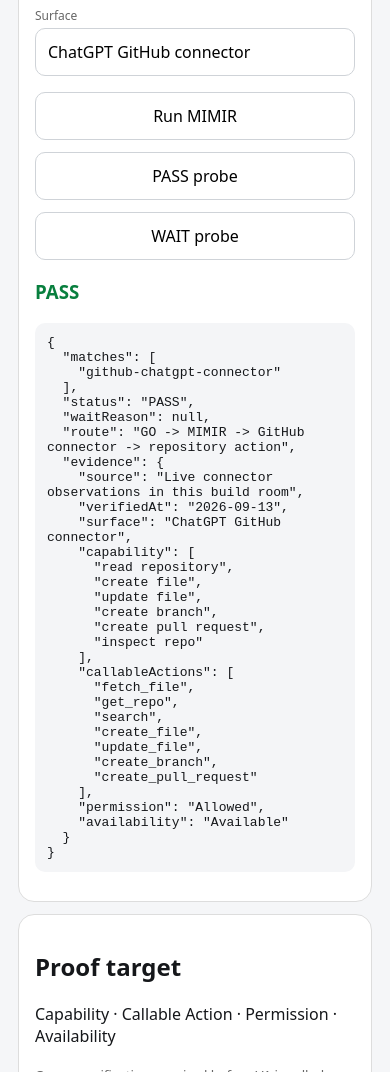
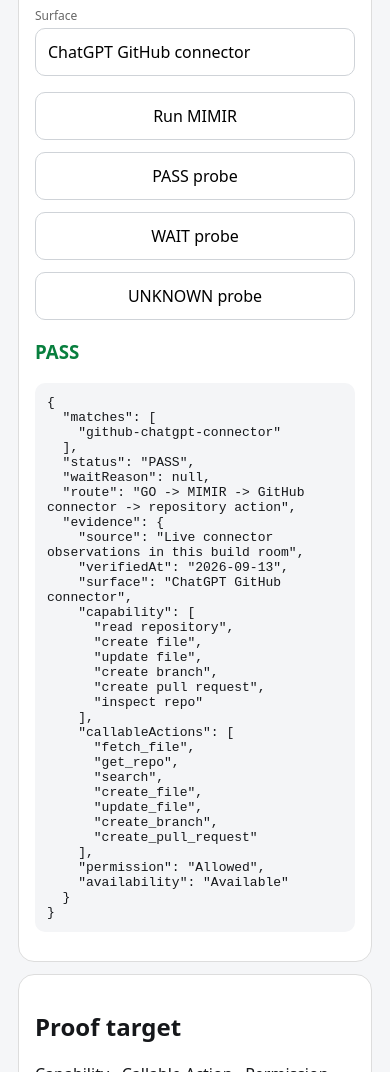
Before and after one commit to pureekangraw-ops/Ergasterion-factory, a plain HTML site: page index.html in a window 390 px wide. Shown: the part 1298-2370 px from the top of the page. Drawn offline with Linux system fonts and the light colour scheme.

Commit message:
feat: add unknown probe to mobile verifier

```diff
--- a/index.html
+++ b/index.html
@@ -10,7 +10,7 @@
 <div class="wrap">
 <header><h1>MIMIR V1</h1><p>Static mobile proof — one registry, one gate, one truth.</p></header>
 <section class="card"><h2>Catalog</h2><input id="search" placeholder="Search capability, type, route..."><div id="catalog"></div></section>
-<section class="card"><h2>Ask MIMIR</h2><label>Intent</label><input id="intent" value="modify repository file"><label>Requested result</label><input id="result" value="update a file in Go-Calalog-"><label>Required action</label><input id="action" value="update_file"><label>Surface</label><input id="surface" value="ChatGPT GitHub connector"><div class="actions"><button id="runBtn">Run MIMIR</button><button id="passProbe">PASS probe</button><button id="waitProbe">WAIT probe</button></div><div id="answer"></div></section>
+<section class="card"><h2>Ask MIMIR</h2><label>Intent</label><input id="intent" value="modify repository file"><label>Requested result</label><input id="result" value="update a file in Go-Calalog-"><label>Required action</label><input id="action" value="update_file"><label>Surface</label><input id="surface" value="ChatGPT GitHub connector"><div class="actions"><button id="runBtn">Run MIMIR</button><button id="passProbe">PASS probe</button><button id="waitProbe">WAIT probe</button><button id="unknownProbe">UNKNOWN probe</button></div><div id="answer"></div></section>
 <section class="card"><h2>Proof target</h2><p>Capability · Callable Action · Permission · Availability</p><small>Owner verification required before V1 is called verified.</small></section>
 </div>
 <script src="data.js"></script>
```
